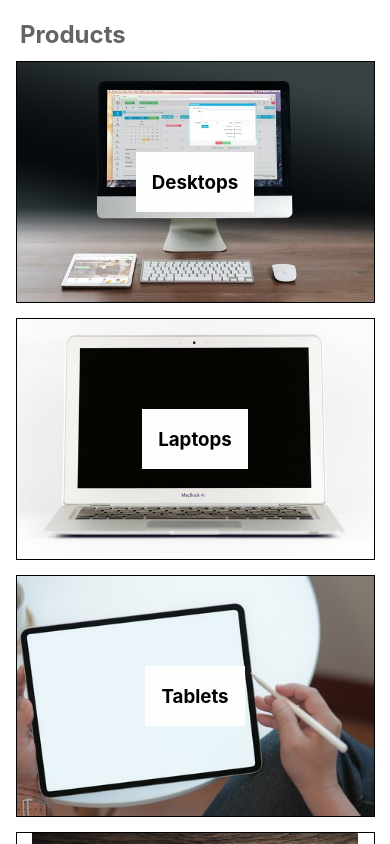
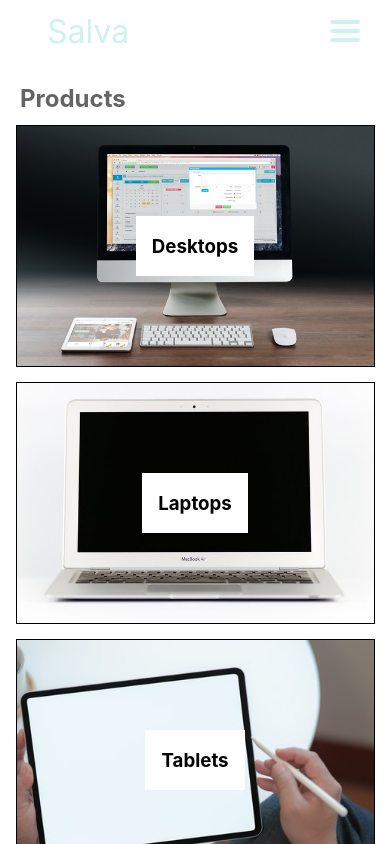
Before and after one commit to SalvadorLekan/Shopping-demo, a React (Create React App) app: page / in a window 390 px wide. Shown: the top 844 px of the page. Built offline with nearby package versions, Linux system fonts and the light colour scheme; no server answers.

Commit message:
Bunch Of things

```diff
--- a/src/App.js
+++ b/src/App.js
@@ -4,10 +4,25 @@ import { Switch,Route } from 'react-router-dom'
 import DeskTops from './components/DeskTops/DeskTops';
 import Shop from './components/Shop/Shop';
 import SignIn from './components/sign-in/SignIn';
+import {auth} from './firebase/FireBaseUtil'
+import Nav from './components/Nav/Nav';
 
-function App() {
-  return (
+ class App extends React.Component {
+ constructor(props) {
+   super(props)
+
+   this.state = {
+      CurrentUser: null
+   }
+ }
+
+ componentDidMount(){
+   auth.onAuthStateChanged(user=>this.setState({CurrentUser: user}, console.log(user  )))
+ }
+
+ render(){ return (
     <>
+      <Nav userstate={this.state.CurrentUser}/>
       <Switch>
         <Route exact path='/' component={HomePage}></Route>
         <Route exact path='/shop' component={Shop}></Route>
@@ -17,7 +32,7 @@ function App() {
 
 
     </>
-  );
+  );}
 }
 
 export default App;
--- /dev/null
+++ b/src/components/Nav/Nav.js
@@ -0,0 +1,33 @@
+import React from 'react'
+import './Nav.scss'
+import { Link } from 'react-router-dom'
+
+function Nav({userstate}) {
+    return (
+        <nav className="nav">
+        <div className="container">
+            <div className="logo">
+                <Link to='/'>Salva</Link>
+            </div>
+            <div id="mainListDiv" className="main_list">
+                <ul className="navlinks">
+                    <li><Link to='/shop'>Shop</Link></li>
+                    <li><Link to='/'>Portfolio</Link></li>
+                    <li><Link to='/'>Services</Link></li>
+                    <li>{
+                        userstate?
+                            <div className='a'>Sign Out</div>:
+                            <Link to='/signin'>Sign In</Link>}</li>
+                </ul>
+            </div>
+            <span className="navTrigger">
+                <i></i>
+                <i></i>
+                <i></i>
+            </span>
+        </div>
+    </nav>
+    )
+}
+
+export default Nav
--- /dev/null
+++ b/src/components/Nav/Nav.scss
@@ -0,0 +1,300 @@
+.nav {
+    z-index: 9;
+    width: 100%;
+    height: 2em;
+    line-height: 2em;
+    position: sticky;
+    top: 0;
+    text-align: center;
+    padding-top: 1em;
+    padding-bottom: 1em;
+    -webkit-transition: all 0.4s ease;
+    transition: all 0.4s ease;
+
+    .main_list {
+        float: right;
+
+        ul {
+            width: 100%;
+            height: 2em;
+            display: flex;
+            list-style: none;
+            margin: 0;
+            padding: 0;
+
+            li {
+                width: auto;
+                height: 2em;
+                padding: 0;
+                padding-right: 2em;
+
+                a,.a {
+                    cursor: pointer;
+                    text-decoration: none;
+                    color: #cef2ef;
+                    line-height: 2em;
+                    font-size: 1.5em;
+
+                    &:hover {
+                        color: #00E676;
+                    }
+                }
+            }
+        }
+    }
+
+    .logo {
+    float: left;
+    width: auto;
+    height: auto;
+    padding-left: 2em;
+
+    a {
+    text-decoration: none;
+    color: #cef2ef;
+    font-size: 2em;
+
+    &:hover {
+    color: #00E676;
+}
+}
+}
+}
+.navTrigger {
+    display: none;
+    cursor: pointer;
+    width: 30px;
+    height: 25px;
+    margin: auto;
+    position: absolute;
+    right: 30px;
+    top: 0;
+    bottom: 0;
+
+    &.active i:nth-child(1) {
+        -webkit-animation: inT 0.8s forwards;
+        animation: inT 0.8s forwards;
+    }
+
+    &.active i:nth-child(2) {
+        -webkit-animation: inM 0.8s forwards;
+        animation: inM 0.8s forwards;
+    }
+
+    &.active i:nth-child(3) {
+        -webkit-animation: inBtm 0.8s forwards;
+        animation: inBtm 0.8s forwards;
+    }
+
+    i {
+        background-color: #cef2ef;
+        border-radius: 2px;
+        content: '';
+        display: block;
+        width: 100%;
+        height: 4px;
+
+        &:nth-child(1) {
+            -webkit-animation: outT 0.8s backwards;
+            animation: outT 0.8s backwards;
+            -webkit-animation-direction: reverse;
+            animation-direction: reverse;
+        }
+
+        &:nth-child(2) {
+            margin: 5px 0;
+            -webkit-animation: outM 0.8s backwards;
+            animation: outM 0.8s backwards;
+            -webkit-animation-direction: reverse;
+            animation-direction: reverse;
+        }
+
+        &:nth-child(3) {
+            -webkit-animation: outBtm 0.8s backwards;
+            animation: outBtm 0.8s backwards;
+            -webkit-animation-direction: reverse;
+            animation-direction: reverse;
+        }
+    }
+}
+
+@media screen and (max-width:768px) {
+    .navTrigger {
+        display: block;
+    }
+    .nav{
+
+        .logo {
+        margin-left: 15px;
+    }
+        .main_list {
+        width: 100%;
+        height: 0;
+        overflow: hidden;
+
+        ul {
+            flex-direction: column;
+            width: 100%;
+            height: 100vh;
+            right: 0;
+            left: 0;
+            bottom: 0;
+            background-color: #111;
+            /*same background color of navbar*/
+            background-position: center top;
+
+            li {
+                width: 100%;
+                text-align: right;
+
+                a {
+                    text-align: center;
+                    width: 100%;
+                    font-size: 1em;
+                }
+            }
+        }
+    }
+    .show_list {
+        height: auto;
+        display: none;
+    }.media_button {
+        display: block;
+    }
+    }
+
+}
+
+
+
+@-webkit-keyframes inM {
+    50% {
+        -webkit-transform: rotate(0deg);
+    }
+    100% {
+        -webkit-transform: rotate(45deg);
+    }
+}
+
+@keyframes inM {
+    50% {
+        transform: rotate(0deg);
+    }
+    100% {
+        transform: rotate(45deg);
+    }
+}
+
+@-webkit-keyframes outM {
+    50% {
+        -webkit-transform: rotate(0deg);
+    }
+    100% {
+        -webkit-transform: rotate(45deg);
+    }
+}
+
+@keyframes outM {
+    50% {
+        transform: rotate(0deg);
+    }
+    100% {
+        transform: rotate(45deg);
+    }
+}
+
+@-webkit-keyframes inT {
+    0% {
+        -webkit-transform: translateY(0px) rotate(0deg);
+    }
+    50% {
+        -webkit-transform: translateY(9px) rotate(0deg);
+    }
+    100% {
+        -webkit-transform: translateY(9px) rotate(135deg);
+    }
+}
+
+@keyframes inT {
+    0% {
+        transform: translateY(0px) rotate(0deg);
+    }
+    50% {
+        transform: translateY(9px) rotate(0deg);
+    }
+    100% {
+        transform: translateY(9px) rotate(135deg);
+    }
+}
+
+@-webkit-keyframes outT {
+    0% {
+        -webkit-transform: translateY(0px) rotate(0deg);
+    }
+    50% {
+        -webkit-transform: translateY(9px) rotate(0deg);
+    }
+    100% {
+        -webkit-transform: translateY(9px) rotate(135deg);
+    }
+}
+
+@keyframes outT {
+    0% {
+        transform: translateY(0px) rotate(0deg);
+    }
+    50% {
+        transform: translateY(9px) rotate(0deg);
+    }
+    100% {
+        transform: translateY(9px) rotate(135deg);
+    }
+}
+
+@-webkit-keyframes inBtm {
+    0% {
+        -webkit-transform: translateY(0px) rotate(0deg);
+    }
+    50% {
+        -webkit-transform: translateY(-9px) rotate(0deg);
+    }
+    100% {
+        -webkit-transform: translateY(-9px) rotate(135deg);
+    }
+}
+
+@keyframes inBtm {
+    0% {
+        transform: translateY(0px) rotate(0deg);
+    }
+    50% {
+        transform: translateY(-9px) rotate(0deg);
+    }
+    100% {
+        transform: translateY(-9px) rotate(135deg);
+    }
+}
+
+@-webkit-keyframes outBtm {
+    0% {
+        -webkit-transform: translateY(0px) rotate(0deg);
+    }
+    50% {
+        -webkit-transform: translateY(-9px) rotate(0deg);
+    }
+    100% {
+        -webkit-transform: translateY(-9px) rotate(135deg);
+    }
+}
+
+@keyframes outBtm {
+    0% {
+        transform: translateY(0px) rotate(0deg);
+    }
+    50% {
+        transform: translateY(-9px) rotate(0deg);
+    }
+    100% {
+        transform: translateY(-9px) rotate(135deg);
+    }
+}
--- a/src/components/btn/Btn.scss
+++ b/src/components/btn/Btn.scss
@@ -3,7 +3,7 @@
     border: 1px solid black;
     color: white;
     background-color: black;
-    margin: 0 auto;
+    margin: 0 2em;
     display: block;
 
     &:hover{
--- a/src/components/sign-in/SignIn.js
+++ b/src/components/sign-in/SignIn.js
@@ -15,20 +15,20 @@ function SignIn() {
     return (
         <div className='signin'>
             <CostumForm submitFunction={()=>console.log('object')}>
+                <h3 className='h3'>Sign In</h3>
+            <FormInput name='mail' type='email' svalue={inmail} changevalue={setinmail} required>Email</FormInput>
+                <FormInput name='password' type='password' svalue={inpassword} changevalue={setinpassword} required>Password</FormInput>
+                <div className='wrap-flex'><Btn type='submit'>Sign In</Btn>
+                <Btn type='button'click={siginwithGoogle}>Google Sign In</Btn></div>
+            </CostumForm>
+            <CostumForm submitFunction={()=>console.log('object')}>
                 <h3 className='h3'>Sign Up</h3>
                 <FormInput name='text' type='text' svalue={value} changevalue={setvalue} required>Name</FormInput>
                 <FormInput name='mail' type='email' svalue={mail} changevalue={setmail} required>Email</FormInput>
                 <FormInput name='password' type='password' svalue={password} changevalue={setpassword} required>Password</FormInput>
                 <FormInput name='confirmpassword' type='password' svalue={confirm} changevalue={setconfirm} required>Confirm Password</FormInput>
-                <Btn type='submit'>Sign Up</Btn>
-                <Btn type='button' click={siginwithGoogle}>Google Sign Up</Btn>
-            </CostumForm>
-            <CostumForm submitFunction={()=>console.log('object')}>
-                <h3 className='h3'>Sign In</h3>
-            <FormInput name='mail' type='email' svalue={inmail} changevalue={setinmail} required>Email</FormInput>
-                <FormInput name='password' type='password' svalue={inpassword} changevalue={setinpassword} required>Password</FormInput>
-                <Btn type='submit'>Sign In</Btn>
-                <Btn type='button'click={siginwithGoogle}>Google Sign In</Btn>
+                <div className='wrap-flex'><Btn type='submit'>Sign Up</Btn>
+                <Btn type='button' click={siginwithGoogle}>Google Sign Up</Btn></div>
             </CostumForm>
         </div>
     )
--- a/src/components/sign-in/Signin.scss
+++ b/src/components/sign-in/Signin.scss
@@ -2,7 +2,12 @@
     display: flex;
     justify-content: space-around;
     flex-wrap: wrap;
+    flex: 1 1 auto;
 }
 .h3{
     padding-left: 2em;
 }
+.wrap-flex{
+    display: flex;
+    justify-content: space-between;
+}
```
